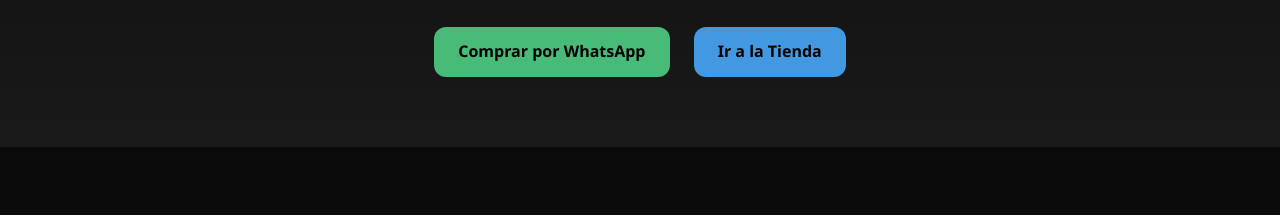
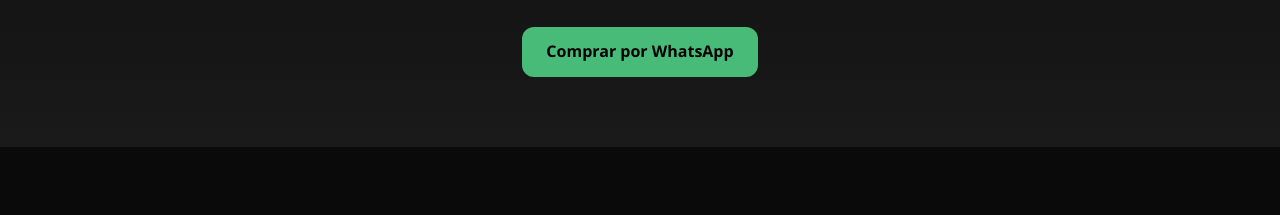
Before and after one commit to isc3dracing/web-isc, a plain HTML site: page index.html in a window 1280 px wide. Shown: the part 343-558 px from the top of the page. Drawn offline with Linux system fonts and the light colour scheme.

Commit message:
Update index.html

```diff
--- a/index.html
+++ b/index.html
@@ -23,7 +23,7 @@
     <p>Equipamiento profesional desarrollado desde la experiencia real en competición.</p>
     <div class="hero-buttons">
       <a href="https://wa.me/5493513207836?text=Hola%2C+quiero+comprar+un+soporte+de+ISC+3D+Racing" target="_blank" class="btn green">Comprar por WhatsApp</a>
-      <a href="https://isc3dracing.tiendanube.com/" target="_blank" class="btn blue">Ir a la Tienda</a>
+      <!-- <a href="https://isc3dracing.tiendanube.com/" target="_blank" class="btn blue">Ir a la Tienda</a> -->
     </div>
   </section>
 
```
